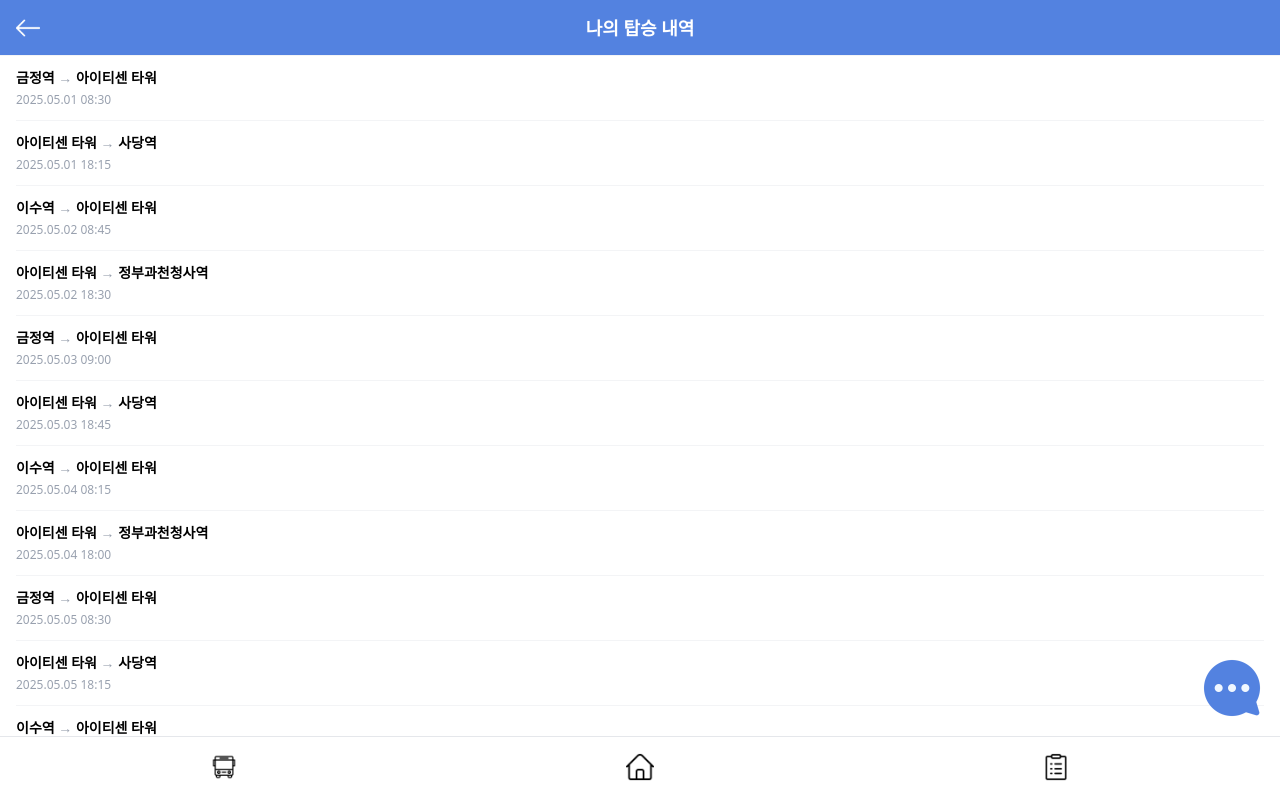
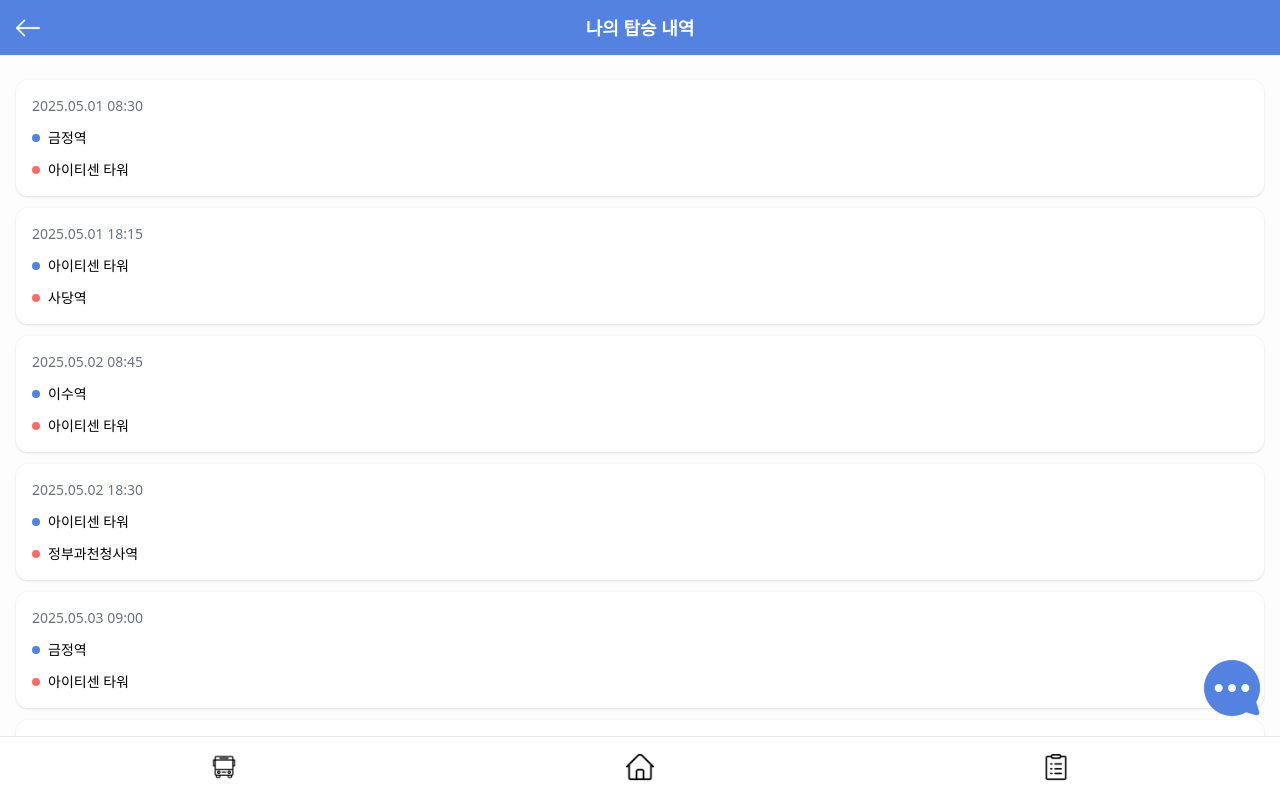
Before and after one commit to Yujin-nKim/fe, a React (Vite) app: page /my-ride-history in a window 1280 px wide. Shown: the top 800 px of the page. Built offline with nearby package versions, Linux system fonts and the light colour scheme; a web font is replaced by a local one.

Commit message:
fix: 나의 탑승 내역 페이지 전체적인 디자인 수정

```diff
--- a/src/components/MyRideHistoryPage.tsx
+++ b/src/components/MyRideHistoryPage.tsx
@@ -19,7 +19,7 @@ const MyRideHistoryPage: React.FC = () => {
   };
 
   return (
-    <div className="min-h-screen bg-white pb-16">
+    <div className="min-h-screen bg-[#fdfdfe] pb-16">
       {/* 상단바 */}
       <div className="fixed left-0 top-0 right-0 z-20 flex items-center h-14 px-4 border-b border-gray-100 bg-[#5382E0]">
         <button className="absolute left-4" onClick={() => navigate(-1)}>
@@ -28,14 +28,27 @@ const MyRideHistoryPage: React.FC = () => {
         <div className="flex-1 text-center font-semibold text-lg text-white">나의 탑승 내역</div>
       </div>
       {/* 탑승 내역 리스트 */}
-      <div className="pt-14 flex-1 px-4">
+      <div className="pt-20 flex-1 px-4">
         {rideHistoryMock.map((ride) => (
           <div
             key={ride.id}
-            className="py-3 border-b border-gray-100 relative"
+            className="mb-3 bg-white rounded-xl p-4 shadow-sm"
           >
-            <div className="font-bold text-sm mb-1">{ride.from} <span className="text-gray-400">→</span> {ride.to}</div>
-            <div className="text-xs text-gray-400">{formatDate(ride.time)}</div>
+            <div className="flex items-center justify-between mb-3">
+              <div className="text-sm text-gray-500">{formatDate(ride.time)}</div>
+            </div>
+            <div className="flex items-center">
+              <div className="flex-1">
+                <div className="flex items-center">
+                  <div className="w-2 h-2 rounded-full bg-[#5382E0] mr-2"></div>
+                  <div className="text-sm font-medium">{ride.from}</div>
+                </div>
+                <div className="flex items-center mt-3">
+                  <div className="w-2 h-2 rounded-full bg-[#FF6B6B] mr-2"></div>
+                  <div className="text-sm font-medium">{ride.to}</div>
+                </div>
+              </div>
+            </div>
           </div>
         ))}
       </div>
```
